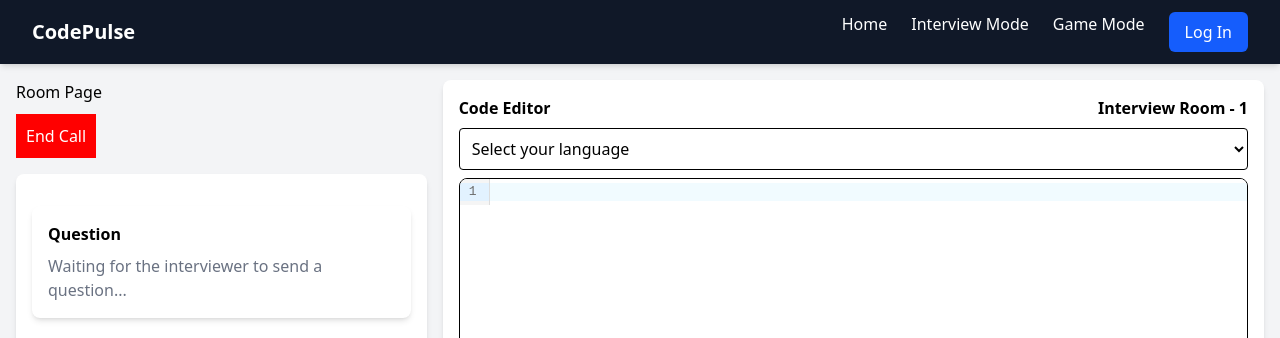
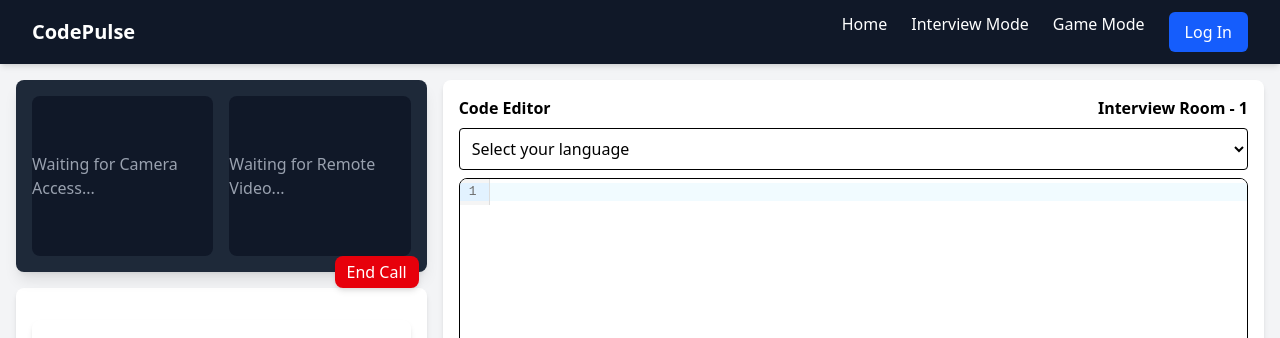
Before and after one commit to DakshL1/CodePulse, a React (Vite) app in the folder client/: page /interview/1 in a window 1280 px wide. Shown: the top 338 px of the page. Built offline with nearby package versions, Linux system fonts and the light colour scheme; no server answers.

Commit message:
added css to video call

```diff
--- a/client/src/components/VideoCall.jsx
+++ b/client/src/components/VideoCall.jsx
@@ -20,9 +20,11 @@ const VideoCall = () => {
       if (!peer.peer || peer.peer.signalingState === "closed") {
         peer.createPeerConnection();
       }
-
+      if(!myStream){
         const stream = await navigator.mediaDevices.getUserMedia({ audio: true, video: true });
         setMyStream(stream);
+      }
+
 
       const offer = await peer.getOffer();
       socket.emit("user:call", { to: id, offer });
@@ -34,8 +36,10 @@ const VideoCall = () => {
   const handleIncomingCall = useCallback(async ({ from, offer }) => {
     try {
       setRemoteSocketId(from);
+      if(!myStream){
         const stream = await navigator.mediaDevices.getUserMedia({ audio: true, video: true });
         setMyStream(stream);
+      }
 
       console.log("Incoming Call", from, offer);
       const answer = await peer.getAnswer(offer);
@@ -174,35 +178,54 @@ const VideoCall = () => {
   ]);
 
   return (
-    <div>
-      <h1>Room Page</h1>
-      {myStream && (
-        <>
-          <h1>My Stream</h1>
-          <ReactPlayer playing muted height="100px" width="200px" url={myStream} />
-        </>
+    // <div className="relative flex flex-col items-center justify-center min-h-screen p-4 bg-gray-900 text-white">
+      <div className="relative  max-w-4xl bg-gray-800 rounded-lg shadow-lg p-4">
+
+        <div className="flex flex-col md:flex-row items-center justify-center gap-4">
+          {/* Local Video */}
+          <div className="w-full md:w-1/2 flex flex-col items-center">
+            {myStream ? (
+              <ReactPlayer
+                url={myStream}
+                playing
+                muted
+                width="100%"
+                height="auto"
+                className="rounded-lg shadow-md"
+              />
+            ) : (
+              <div className="w-full h-40 bg-gray-900 rounded-lg flex items-center justify-center text-gray-400">
+                Waiting for Camera Access...
+              </div>
             )}
-      {remoteStream && (
-        <>
-          <h1>Remote Stream</h1>
-          <ReactPlayer playing muted height="100px" width="200px" url={remoteStream} />
-        </>
+          </div>
+          {/* Remote Video */}
+          <div className="w-full md:w-1/2 flex flex-col items-center">
+            {remoteStream ? (
+              <ReactPlayer
+                url={remoteStream}
+                playing
+                width="100%"
+                height="auto"
+                className="rounded-lg shadow-md"
+              />
+            ) : (
+              <div className="w-full h-40 bg-gray-900 rounded-lg flex items-center justify-center text-gray-400">
+                Waiting for Remote Video...
+              </div>
             )}
+          </div>
+        </div>
         <button
           onClick={handleEndCall}
-        style={{
-          marginTop: "10px",
-          padding: "10px",
-          background: "red",
-          color: "white",
-          border: "none",
-          cursor: "pointer",
-        }}
+          className="absolute  right-2 px-3 py-1 bg-red-600 text-white rounded-lg shadow-md hover:bg-red-700 transition"
         >
           End Call
         </button>
       </div>
+    // </div>
   );
+
 };
 
 export default VideoCall;
```
Lines whose indentation alone changed are shown as unchanged.
